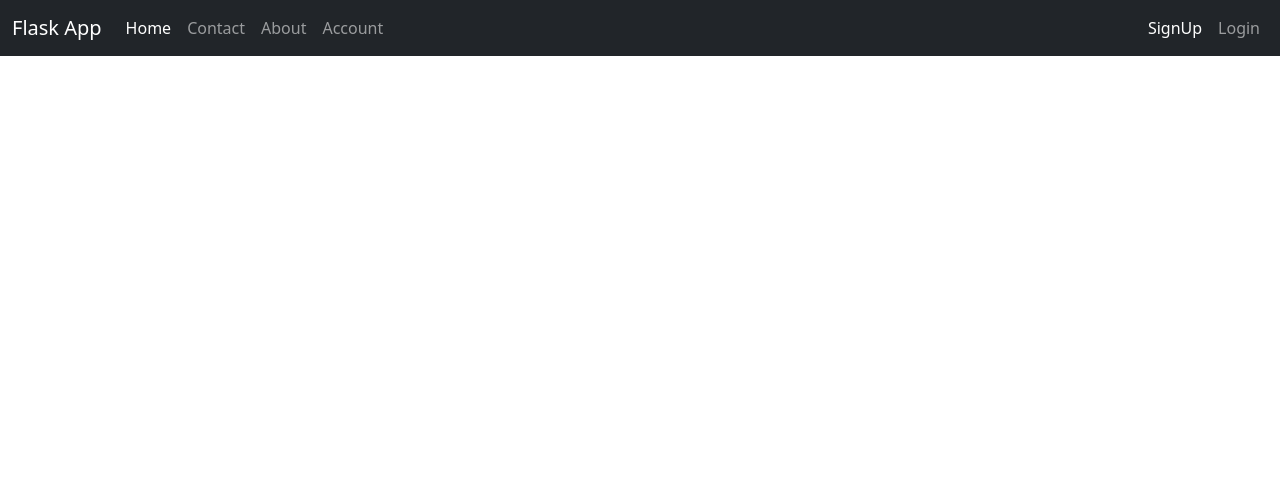
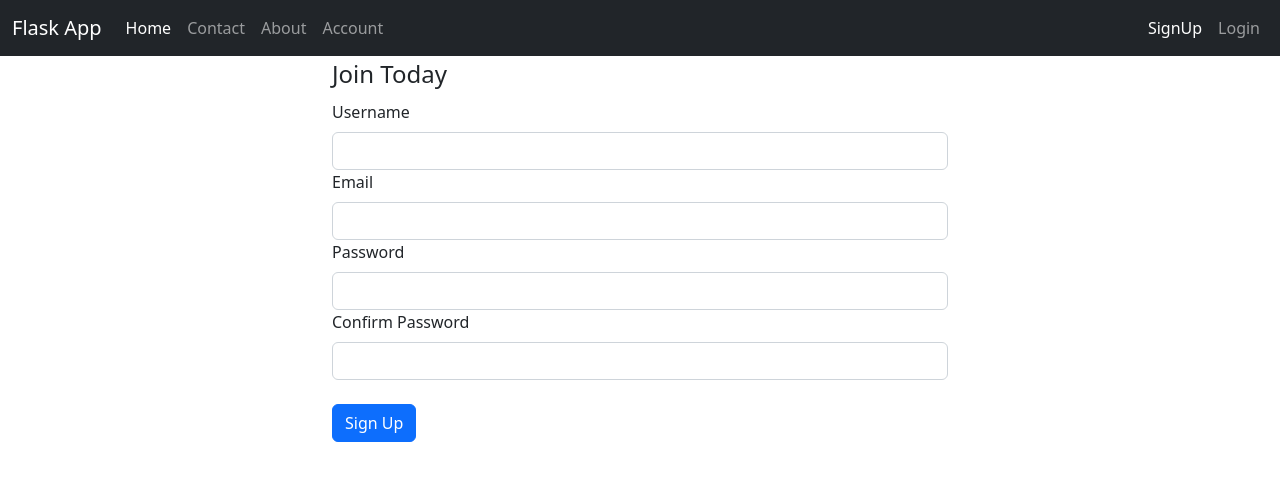
Before and after one commit to infomotin/microblog, a Flask app: template src/templates/register.html in a window 1280 px wide. Shown: the top 481 px of the page. Run offline with Flask 2, Linux system fonts and the light colour scheme; the template is opened without the code that fills it: values that come from a table or form of the project are taken from there, others are empty.

Commit message:
Error Hendel

```diff
--- a/src/__init__.py
+++ b/src/__init__.py
@@ -1,3 +1,4 @@
 from flask import Flask
 app = Flask(__name__)
+app.config['SECRET_KEY'] = 'faequ227$_M'
 from src import routes
--- a/src/routes.py
+++ b/src/routes.py
@@ -23,10 +23,10 @@ def contact():
 def account():
     return render_template('Account.html', title='Account')
 # Register the routes in the app
-@app.route('/register')
+@app.route('/register', methods=['GET', 'POST'])
 def register():
     form = RegistrationForm()
-    return render_template('Register.html', title='Register', form=form)
+    return render_template('register.html', title='Register', form=form)
 # Login the routes in the app
 @app.route('/login')
 def login():
--- a/src/templates/register.html
+++ b/src/templates/register.html
@@ -1,5 +1,6 @@
 {% extends 'layouts/layouts.html' %}
-{% block content %}
+{% block contentA %}
+
 <div class="container w-50">
     <form action="" method="post">
         {{ form.hidden_tag() }}
@@ -7,7 +8,29 @@
             <legend>Join Today </legend>
             <div class="form-group">
                 {{ form.username.label(class="form-label") }}
+                {% if form.username.errors %}
+                <div class="alert alert-danger" role="alert">
+                    {{ form.username.errors[0] }}
+                </div>
+                {% endif %}
+
                 {{ form.username(class="form-control") }}
+            </div>
+            <div class="form-group">
+                {{ form.email.label(class="form-label") }}
+                {{ form.email(class="form-control") }}
+            </div>
+            <div class="form-group">
+                {{ form.password.label(class="form-label") }}
+                {{ form.password(class="form-control") }}
+            </div>
+            <div class="form-group">
+                {{ form.confirm_password.label(class="form-label") }}
+                {{ form.confirm_password(class="form-control") }}
+            </div>
+            <br>
+            <div class="form-group">
+                {{ form.submit(class="btn btn-primary") }}
             </div>
 
         </fieldset>
@@ -15,4 +38,4 @@
     </form>
 </div>
 
-{% endblock content%}
+{% endblock contentA %}
```
